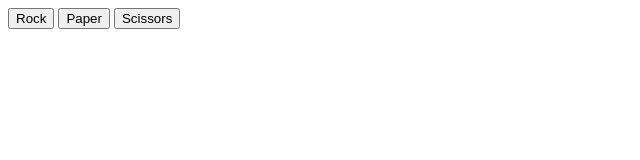
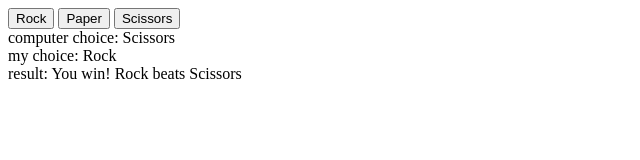
Before and after one commit to AndreiAlex831/RockPaperScissors, a plain HTML site: page index.html in a window 1280 px wide. Both pictures are taken after a click on the button "Rock". Shown: the whole page, without its empty margins (0-640 px from the left). Drawn offline with Linux system fonts and the light colour scheme.

Commit message:
replaced console logs with divs

```diff
--- a/app.js
+++ b/app.js
@@ -1,3 +1,4 @@
+
 function getComputerChoice() {
     const choices = ["Rock", "Paper", "Scissors"];
     const randomIndex = Math.floor(Math.random() * choices.length);
@@ -42,10 +43,9 @@ let computerScore = 0;
 function playGame(myChoice) {
     const computerChoice = getComputerChoice();
     const result = playRound(myChoice, computerChoice);
-
-    console.log("Computer choice: ", computerChoice);
-    console.log("Your choice: ", myChoice);
-    console.log(result);
+    document.getElementById('computerChoice').innerText = `computer choice: ${computerChoice}`;
+    document.getElementById('myChoice').innerText = `my choice: ${myChoice}`;
+    document.getElementById('result').innerText = `result: ${result}`;
 
     if (result.includes("You win!")) {
         humanScore++;
--- a/index.html
+++ b/index.html
@@ -12,6 +12,9 @@
 <button id="rock">Rock</button>
 <button id="paper">Paper</button>
 <button id="scissors">Scissors</button>
+<div id="computerChoice"></div>
+<div id="myChoice"></div>
+<div id="result"></div>
 <script src="app.js" defer></script>
 </body>
 </html>
```
